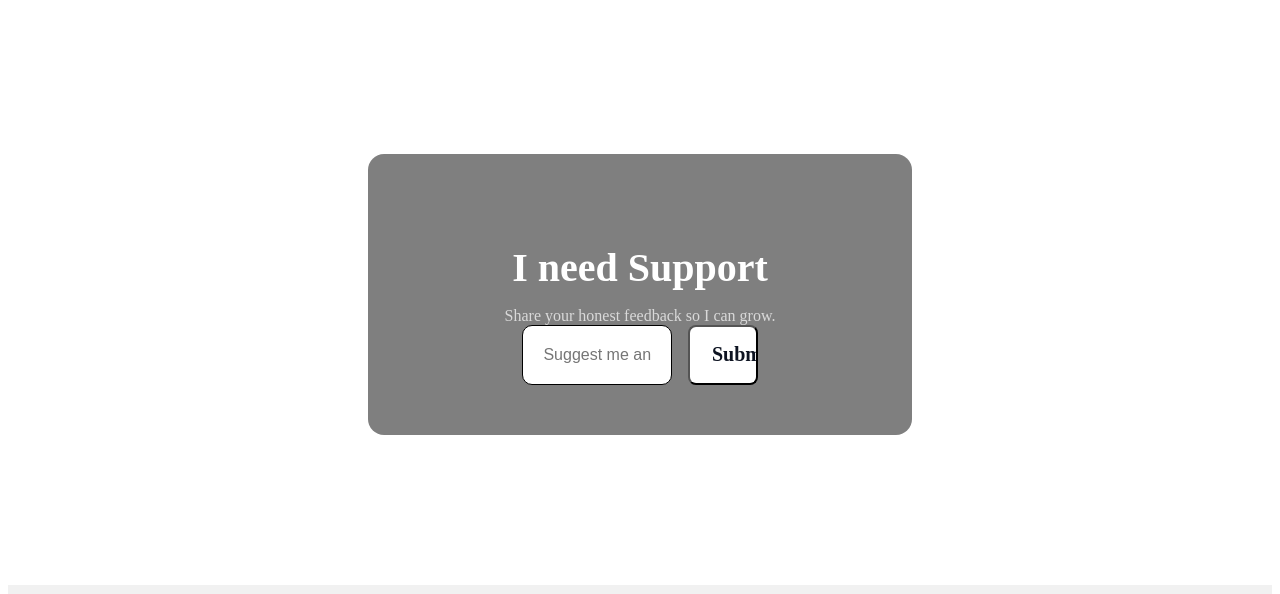
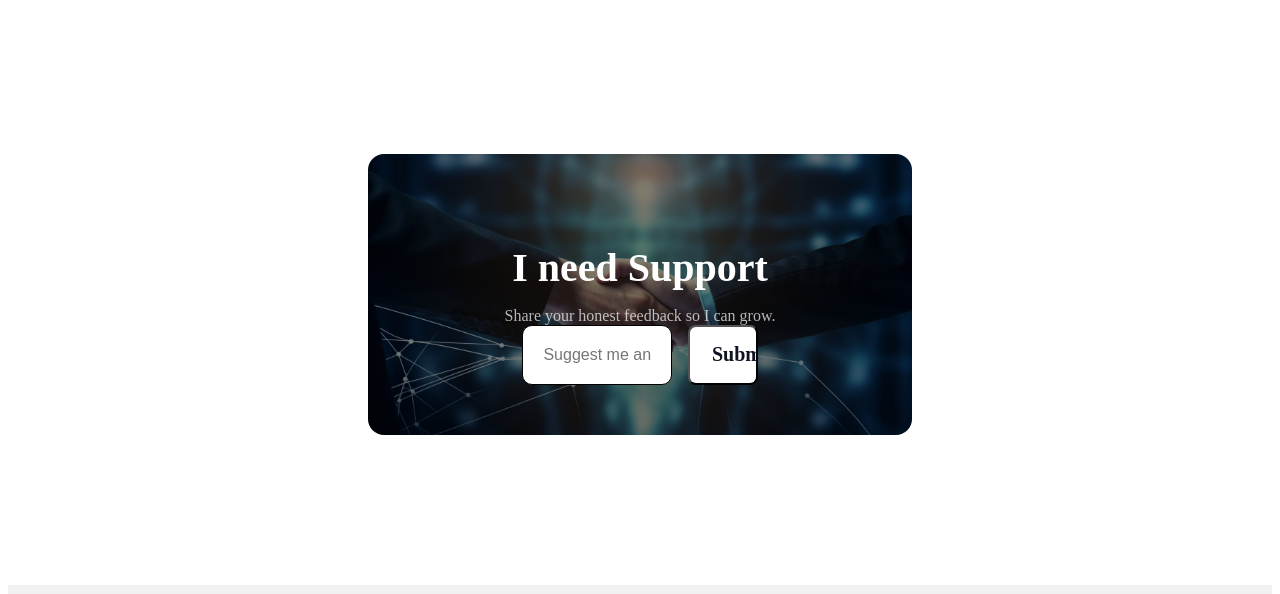
Before and after one commit to Siam-66/assignment-1, a plain HTML site: page index.html in a window 1280 px wide. Shown: the part 3292-3886 px from the top of the page. Drawn offline with Linux system fonts and the light colour scheme; the site is published under a folder, as on GitHub Pages, so addresses that start at the root find nothing; a web font is replaced by a local one.

Commit message:
fixing bugs

```diff
--- a/Style/style.css
+++ b/Style/style.css
@@ -145,7 +145,7 @@ iframe {
     align-items: center;
     border-radius: 16px;
     background: rgba(0, 0, 0, 0.5);
-    background-image: url(/assets/photos/handshake.jpg);
+    background-image: url(../assets/photos/handshake.jpg);
     background-repeat: no repeat;
     background-size: cover;
     background-position: center;
```
